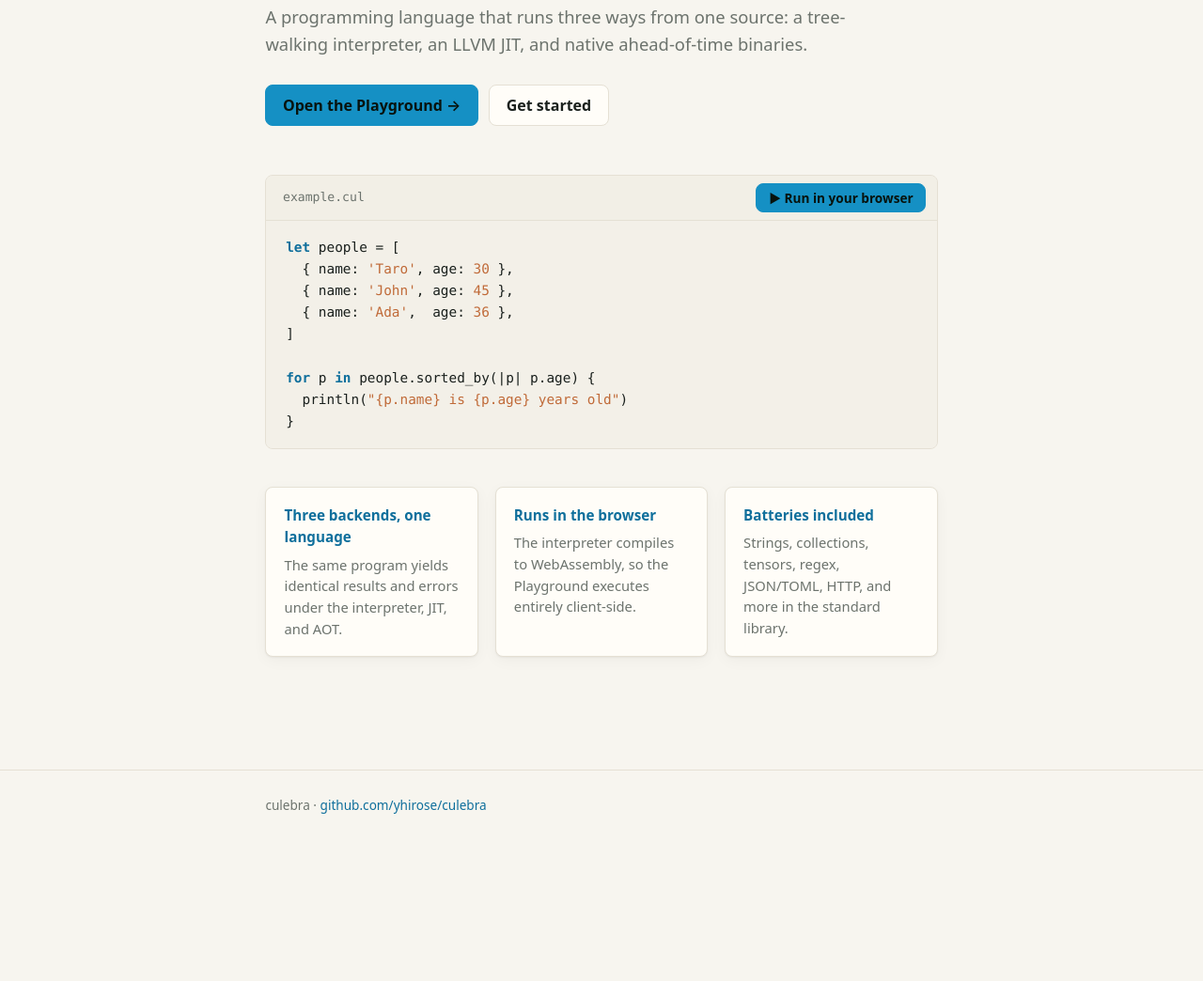
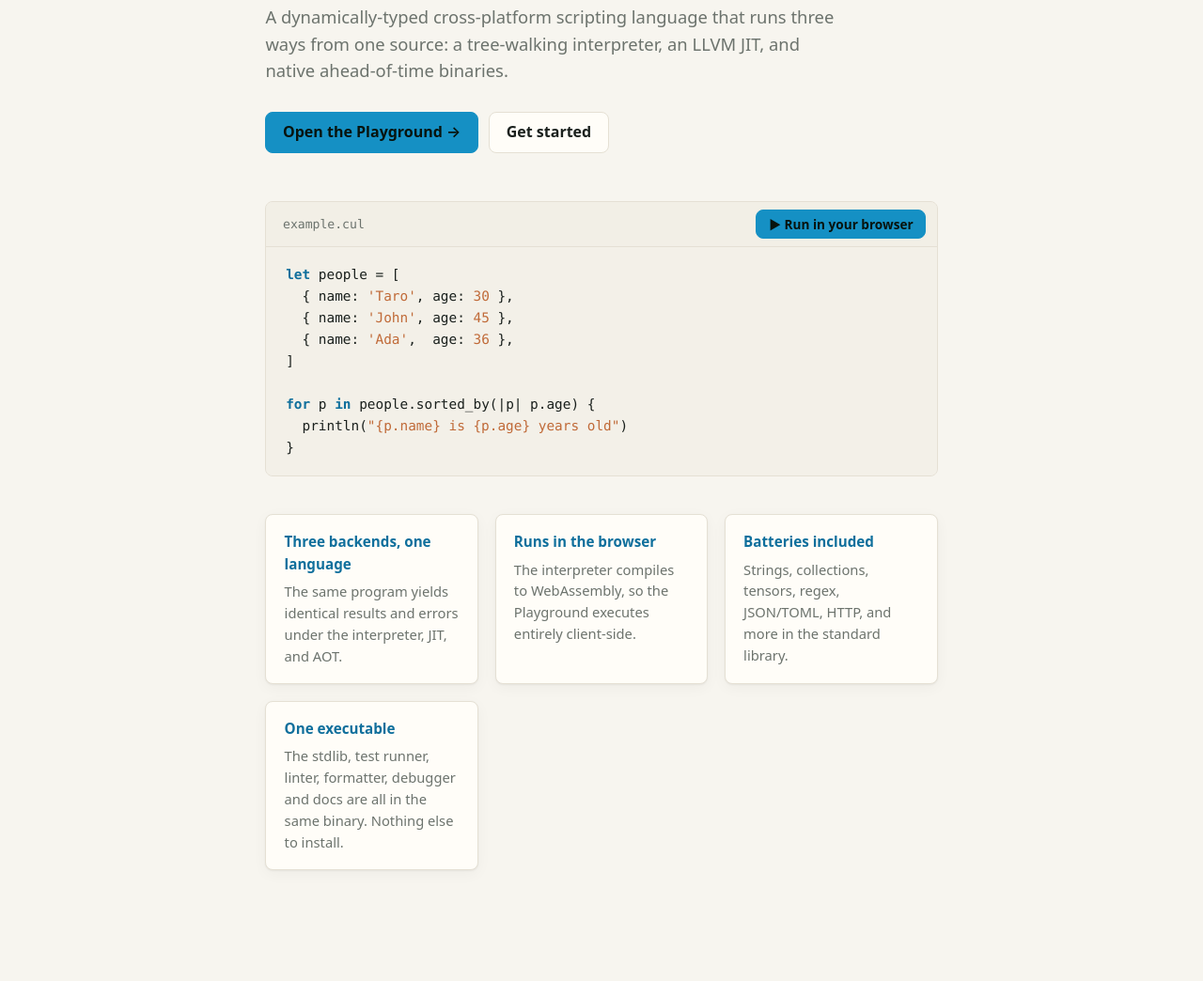
Before and after one commit to yhirose/culebra, a plain HTML site: page site/index.html in a window 1280 px wide. Shown: the part 187-1231 px from the top of the page at 94% size. Before the commit the page ends 1080 px from the top, so only its background shows below. Drawn offline with Linux system fonts and the light colour scheme.

Commit message:
Align the landing page opening with the README
The hero named neither the type discipline nor the platforms, so it
and the README described the language in different words. Say the
same thing in both. The one-binary claim goes in a fact card rather
than the hero, where a longer subtitle would push the calls to
action down the fold.

```diff
--- a/site/index.html
+++ b/site/index.html
@@ -5,6 +5,7 @@
   <meta name="viewport" content="width=device-width, initial-scale=1">
   <title>culebra</title>
   <meta name="description" content="culebra — a programming language with interpreter, JIT, and native AOT backends.">
+  <link rel="icon" type="image/svg+xml" href="./assets/favicon.svg">
   <link rel="stylesheet" href="./assets/brand.css">
   <style>
     .nav {
@@ -96,7 +97,7 @@
   <main>
     <section class="hero">
       <h1>culebra</h1>
-      <p class="tag">A programming language that runs three ways from one source: a tree-walking interpreter, an LLVM JIT, and native ahead-of-time binaries.</p>
+      <p class="tag">A dynamically-typed cross-platform scripting language that runs three ways from one source: a tree-walking interpreter, an LLVM JIT, and native ahead-of-time binaries.</p>
       <div class="cta">
         <a class="btn btn-primary" href="./playground/">Open the Playground →</a>
         <a class="btn" href="https://github.com/yhirose/culebra/blob/master/docs/guide.md#1-get-started">Get started</a>
@@ -131,6 +132,10 @@
       <div class="fact">
         <h3>Batteries included</h3>
         <p>Strings, collections, tensors, regex, JSON/TOML, HTTP, and more in the standard library.</p>
+      </div>
+      <div class="fact">
+        <h3>One executable</h3>
+        <p>The stdlib, test runner, linter, formatter, debugger and docs are all in the same binary. Nothing else to install.</p>
       </div>
     </section>
   </main>
```
